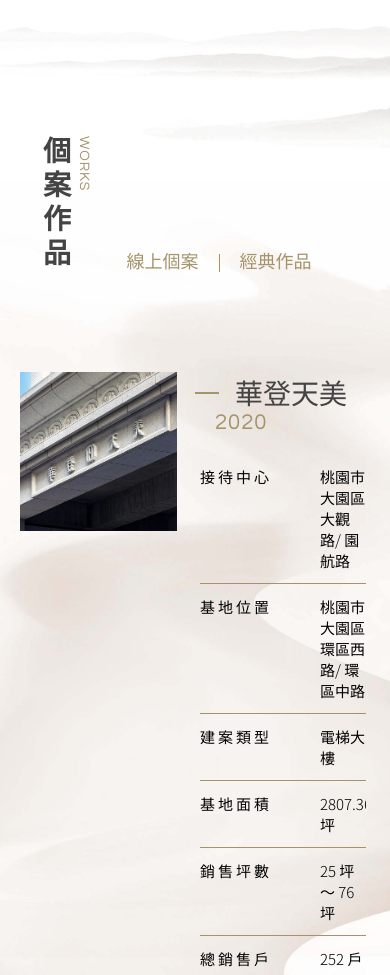
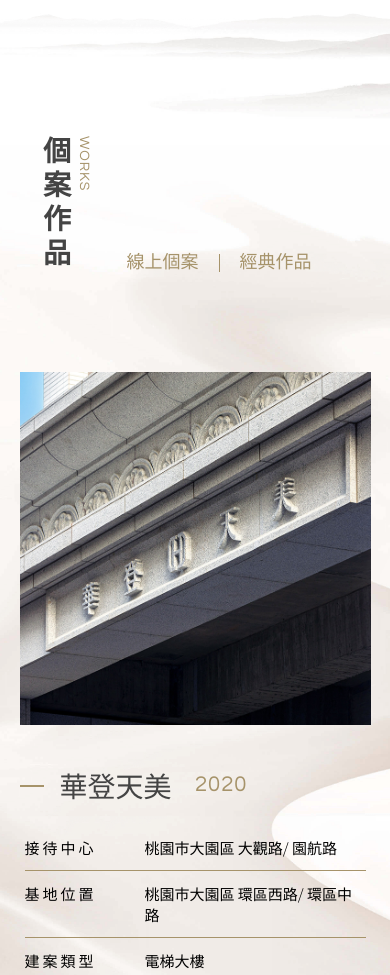
Before and after one commit to wendy198622/202207_HD, a plain HTML site: page works-classic-page.html in a window 390 px wide. Shown: the part 64-1039 px from the top of the page. Drawn offline with Linux system fonts and the light colour scheme.

Commit message:
新頁面手機版

```diff
--- a/scss/works.scss
+++ b/scss/works.scss
@@ -957,10 +957,18 @@ section{
             .works_classic_page_photo{
                 width: 45%;
                 float: left;
+                img{ width: 100%;}
+                @media (max-width:800px){
+                    width: 100%;
+                    margin-bottom: 40px;
+                }
             }
             .works_classic_page_inner{
                 width: 50%;
                 float: right;
+                @media (max-width:800px){
+                    width: 100%;
+                }
                 .works_page_introduce{
                     .works_page_introduce_box{
                         width: 100%;
```
Also changed, not shown: css/works.css, 1 other file.
